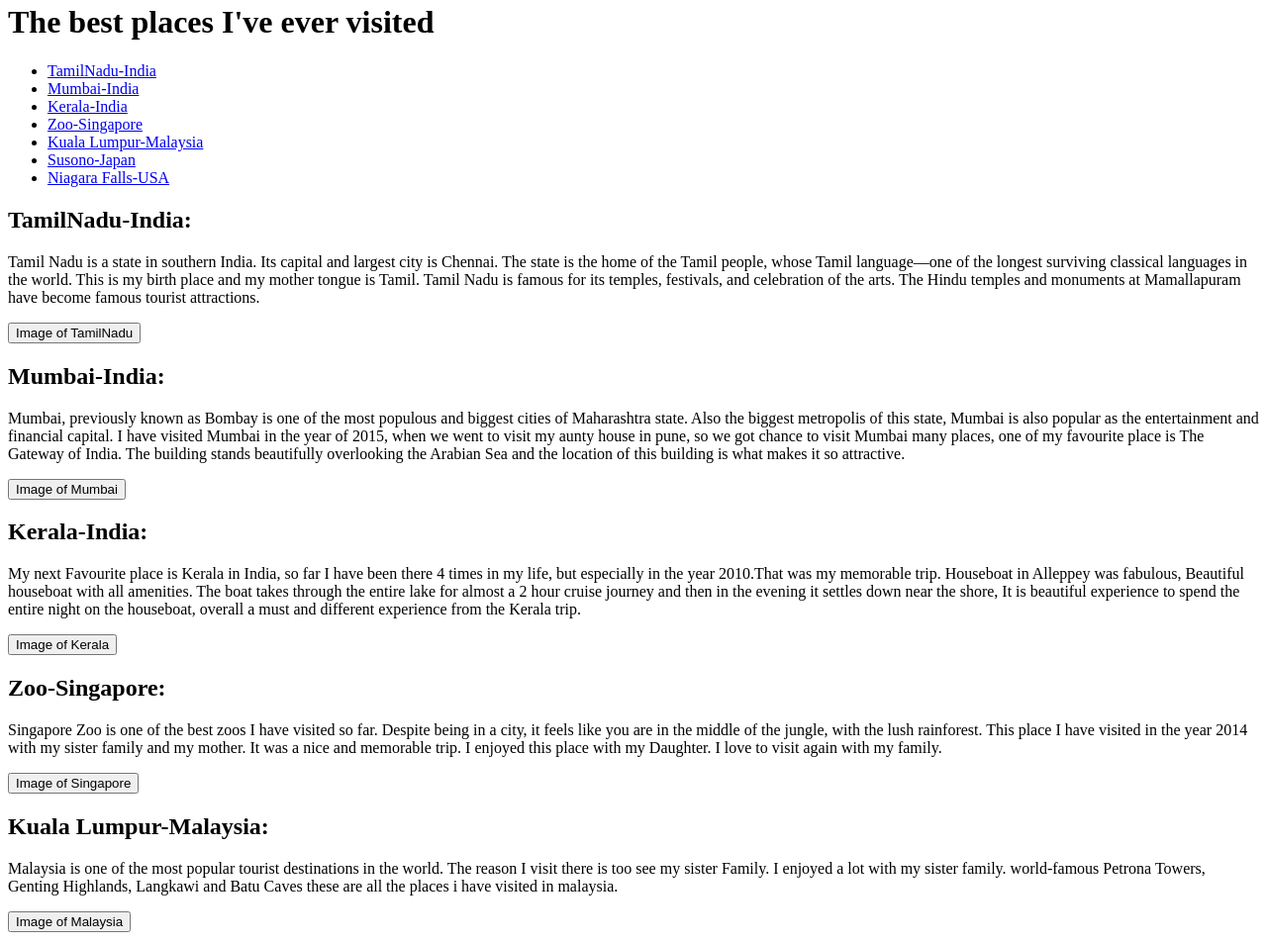
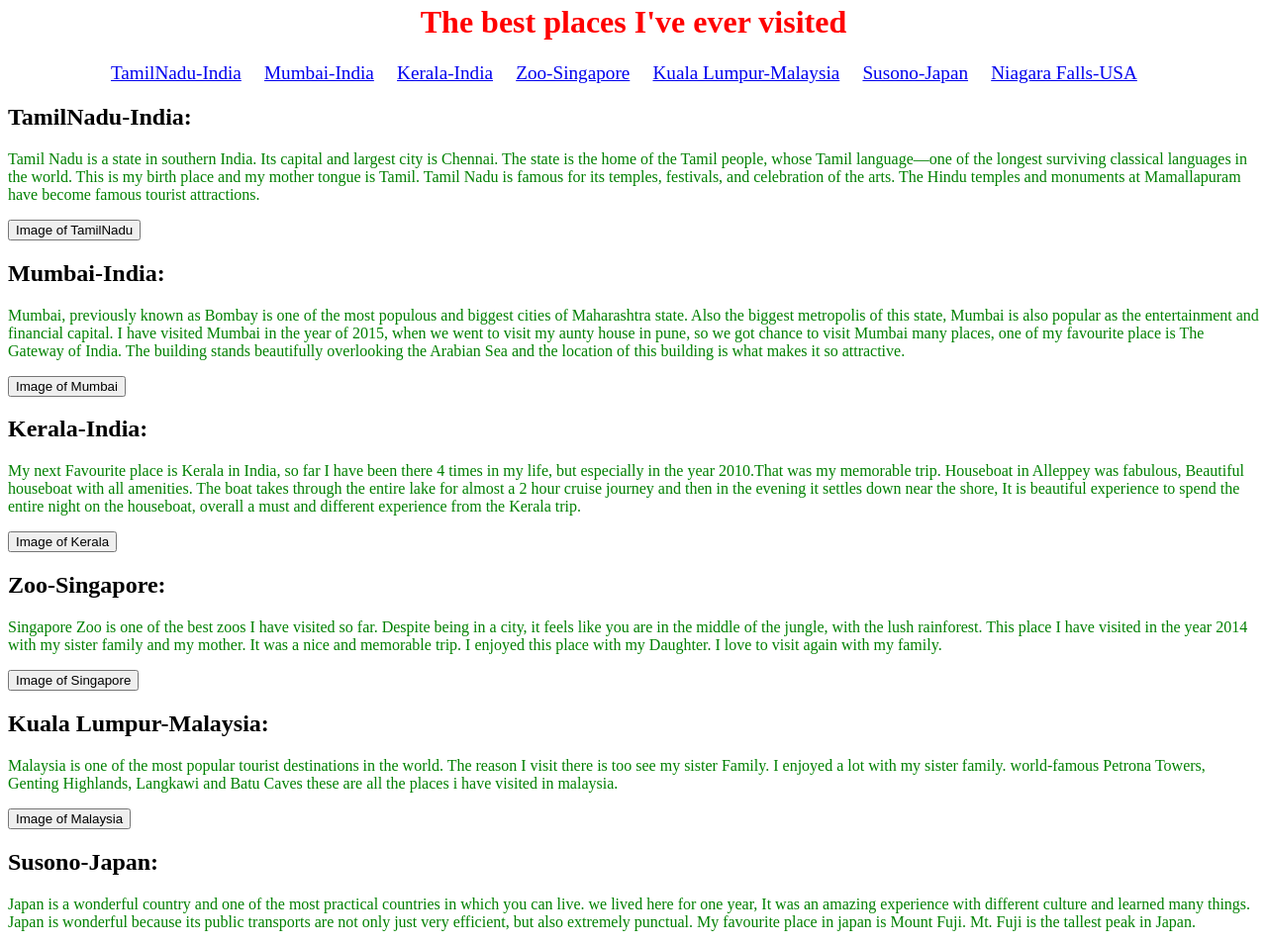
Before and after one commit to St-Louis-Women-March-2022/js-assignment-4-html-me-something-TharaRajesh, a website: page index.html in a window 1280 px wide. Shown: the part 17-971 px from the top of the page at 99% size. Drawn offline with Linux system fonts and the light colour scheme.

Commit message:
working on CSS page

```diff
--- a/index.html
+++ b/index.html
@@ -3,6 +3,7 @@
    <head>
       <meta charset="utf-8">
       <title>My Favorite Places</title>
+      <link rel="stylesheet" href="styles.css">
    </head>
    <script>
       function ToShowImage(tagId) {
@@ -10,7 +11,9 @@
       }
    </script>
    <body>
-      <h1>The best places I've ever visited</h1>
+<header>
+      <h1 id = "main-Heading">The best places I've ever visited</h1>
+    <nav>
       <ul>
          <li><a href="#TamilNadu-India">TamilNadu-India</a></li>
          <li><a href="#Mumbai-India">Mumbai-India</a></li>
@@ -20,12 +23,14 @@
          <li><a href="#Susono-Japan">Susono-Japan</a></li>
          <li><a href="#Niagara Falls-USA">Niagara Falls-USA</a></li>
       </ul>
+   </nav>
+</header>
 
  <main>
    <article>
       <a name="TamilNadu-India"></a>
       <h2>TamilNadu-India:&nbsp;</h2>
-      <p>Tamil Nadu is a state in southern India. Its capital and largest city is Chennai. The state is the home of the Tamil people, whose Tamil language—one of the longest surviving classical languages in the world. This is my birth place and my mother tongue is Tamil. Tamil Nadu is famous for its temples, festivals, and celebration of the arts. The Hindu temples and monuments at Mamallapuram have become famous tourist attractions.</p>
+      <p id = "testP" class="funParagraph">Tamil Nadu is a state in southern India. Its capital and largest city is Chennai. The state is the home of the Tamil people, whose Tamil language—one of the longest surviving classical languages in the world. This is my birth place and my mother tongue is Tamil. Tamil Nadu is famous for its temples, festivals, and celebration of the arts. The Hindu temples and monuments at Mamallapuram have become famous tourist attractions.</p>
 
       <button onclick="ToShowImage('TN')">Image of TamilNadu</button>
       <div id="TN" style="display: none">
@@ -37,7 +42,7 @@
    <article>
       <a name="Mumbai-India"></a>
       <h2>Mumbai-India: &nbsp;</h2>
-      <p>Mumbai, previously known as Bombay is one of the most populous and biggest cities of Maharashtra state. Also the biggest metropolis of this state, Mumbai is also popular as the entertainment and financial capital. I have visited Mumbai in the year of 2015, when we went to visit my aunty house in pune, so we got chance to visit Mumbai many places, one of my favourite place is The Gateway of India. The building stands beautifully overlooking the Arabian Sea and the location of this building is what makes it so attractive.</p>
+      <p id = "testP" class="funParagraph"">Mumbai, previously known as Bombay is one of the most populous and biggest cities of Maharashtra state. Also the biggest metropolis of this state, Mumbai is also popular as the entertainment and financial capital. I have visited Mumbai in the year of 2015, when we went to visit my aunty house in pune, so we got chance to visit Mumbai many places, one of my favourite place is The Gateway of India. The building stands beautifully overlooking the Arabian Sea and the location of this building is what makes it so attractive.</p>
 
       <button onclick="ToShowImage('MB')">Image of Mumbai</button>
       <div id="MB" style="display: none">
@@ -49,7 +54,7 @@
    <article>
       <a name = Kerala-India></a>
       <h2>Kerala-India:&nbsp;</h2>
-      <p>My next Favourite place is Kerala in India, so far I have been there 4 times in my life, but especially in the year 2010.That was my memorable trip. Houseboat in Alleppey was fabulous, Beautiful houseboat with all amenities. The boat takes through the entire lake for almost a 2 hour cruise journey and then in the evening it settles down near the shore, It is beautiful experience to spend the entire night on the houseboat, overall a must and different experience from the Kerala trip.</p>
+      <p id = "testP" class="funParagraph">My next Favourite place is Kerala in India, so far I have been there 4 times in my life, but especially in the year 2010.That was my memorable trip. Houseboat in Alleppey was fabulous, Beautiful houseboat with all amenities. The boat takes through the entire lake for almost a 2 hour cruise journey and then in the evening it settles down near the shore, It is beautiful experience to spend the entire night on the houseboat, overall a must and different experience from the Kerala trip.</p>
 
       <button onclick="ToShowImage('KL')">Image of Kerala</button>
       <div id="KL" style="display: none">
@@ -61,7 +66,7 @@
    <article>
       <a name = "Zoo-Singapore"></a>
       <h2>Zoo-Singapore:&nbsp;</h2>
-      <p>Singapore Zoo is one of the best zoos I have visited so far. Despite being in a city, it feels like you are in the middle of the jungle, with the lush rainforest. This place I have visited in the year 2014 with my sister family and my mother. It was a nice and memorable trip. I enjoyed this place with my Daughter. I love to visit again with my family.</p>
+      <p id = "testP" class="funParagraph">Singapore Zoo is one of the best zoos I have visited so far. Despite being in a city, it feels like you are in the middle of the jungle, with the lush rainforest. This place I have visited in the year 2014 with my sister family and my mother. It was a nice and memorable trip. I enjoyed this place with my Daughter. I love to visit again with my family.</p>
 
       <button onclick="ToShowImage('SP')">Image of Singapore</button>
       <div id="SP" style="display: none">
@@ -73,7 +78,7 @@
    <article>
       <a name = "Kuala Lumpur-Malaysia"></a>
       <h2>Kuala Lumpur-Malaysia:&nbsp;</h2>
-      <p>Malaysia is one of the most popular tourist destinations in the world. The reason I visit there is too see my sister Family. I enjoyed a lot with my sister family. world-famous Petrona Towers, Genting Highlands, Langkawi and Batu Caves these are all the places i have visited in malaysia.
+      <p id = "testP" class="funParagraph">Malaysia is one of the most popular tourist destinations in the world. The reason I visit there is too see my sister Family. I enjoyed a lot with my sister family. world-famous Petrona Towers, Genting Highlands, Langkawi and Batu Caves these are all the places i have visited in malaysia.
       </p>
 
       <button onclick="ToShowImage('MY')">Image of Malaysia</button>
@@ -86,7 +91,7 @@
    <article>
       <a name = Susono-Japan></a>
       <h2>Susono-Japan:&nbsp;</h2>
-      <p>Japan is a wonderful country and one of the most practical countries in which you can live. we lived here for one year, It was an amazing experience with different culture and learned many things. Japan is wonderful because its public transports are not only just very efficient, but also extremely punctual. My favourite place in japan is Mount Fuji. Mt. Fuji is the tallest peak in Japan.</p>
+      <p id = "testP" class="funParagraph">Japan is a wonderful country and one of the most practical countries in which you can live. we lived here for one year, It was an amazing experience with different culture and learned many things. Japan is wonderful because its public transports are not only just very efficient, but also extremely punctual. My favourite place in japan is Mount Fuji. Mt. Fuji is the tallest peak in Japan.</p>
 
       <button onclick="ToShowImage('JP')">Image of Japan</button>
       <div id="JP" style="display: none">
@@ -98,7 +103,7 @@
    <article>
       <a name = "Niagara Falls-USA"></a>
       <h2>Niagara Falls-USA:&nbsp;</h2>
-       <p>There are many natural places all over the world. One of the places I have been to, and really enjoyed, is Niagara Falls. This place is absolutely amazing. It has amazing sights and scenes, as well as other fun tourist attractions. We went on a boat ride on the falls it was beautiful they told us all kinds of facts and history about the Falls which was really interesting.</p>
+       <p id = "testP" class="funParagraph">There are many natural places all over the world. One of the places I have been to, and really enjoyed, is Niagara Falls. This place is absolutely amazing. It has amazing sights and scenes, as well as other fun tourist attractions. We went on a boat ride on the falls it was beautiful they told us all kinds of facts and history about the Falls which was really interesting.</p>
 
       <button onclick="ToShowImage('USA')">Image of Niagara</button>
       <div id="USA" style="display: none">
--- a/styles.css
+++ b/styles.css
@@ -1 +1,34 @@
-/* Write your CSS here! */
+body {
+    margin: 8px;
+    display: block;
+}
+
+#main-Heading{
+ color: red;
+}
+
+.funParagraph{
+color : green;
+}
+
+testP{
+    text-align: center;
+}
+nav ul {
+	text-align: center;
+	padding: 0;
+}
+
+nav ul li {
+	display: inline-block;
+	margin-right: 1em;
+	font-size: 1.2em;
+}
+
+header h1 {
+	text-align: center;
+}
+footer {
+	text-align: center;
+	padding: 0em;
+}
```
